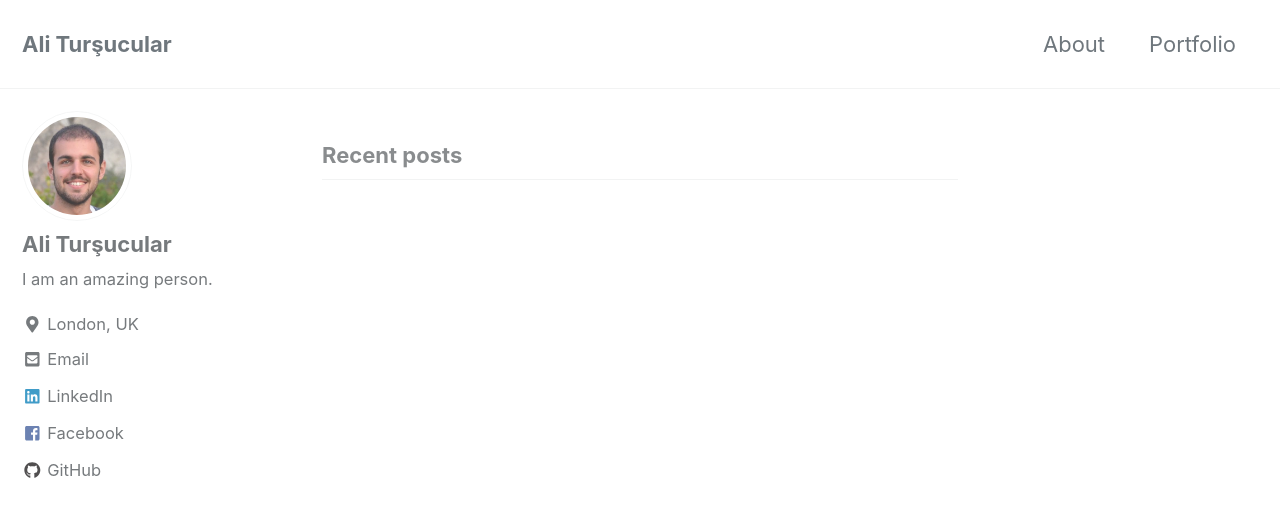
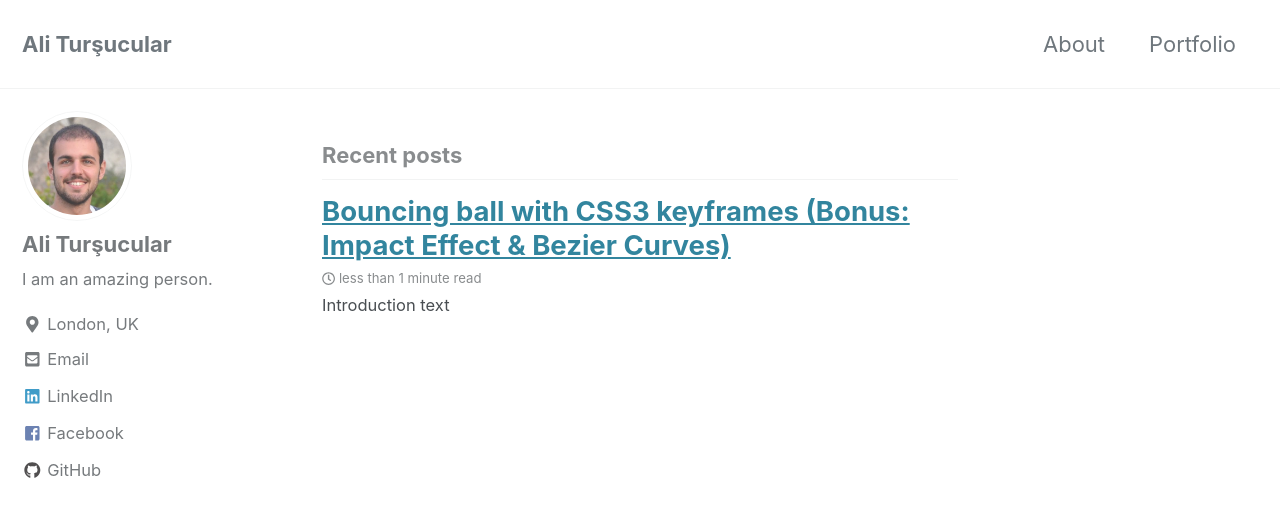
Before and after one commit to alitursucular/alitursucular.github.io, a Jekyll site: the page built from index.html, in a window 1280 px wide and 900 px high. Shown: the top 517 px of the window. Built offline with Jekyll 4.4.1, drawn with Linux system fonts in a browser that asks for light colours; cached includes are drawn as plain includes; the list of posts is cut into pages by our own code.

Commit message:
Creating first post

```diff
--- /dev/null
+++ b/_posts/2019-04-16-bouncing-ball-with-CSS3-keyframes.md
@@ -0,0 +1,8 @@
+---
+title: "Bouncing ball with CSS3 keyframes (Bonus: Impact Effect & Bezier Curves)"
+date: 2019-04-16
+tags: [CSS3, keyframes, bezier curves, flex layout]
+excerpt: "Introduction text"
+---
+
+This is the first post.
```
Also changed, not shown: _pages/about.md (+1 -0 lines).
